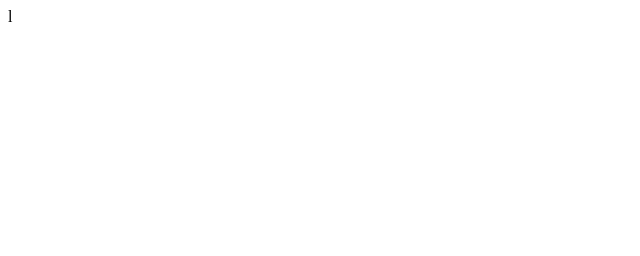
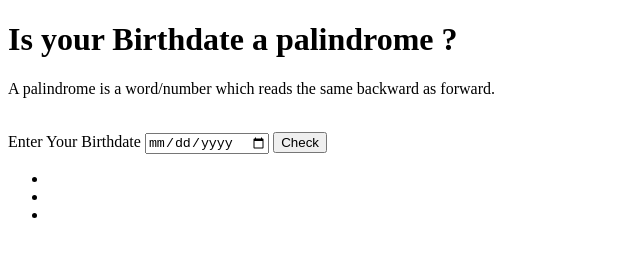
Before and after one commit to pradipgharge/Palindrome-Birthdate, a plain HTML site: page index.html in a window 1280 px wide. Shown: the whole page, without its empty margins (0-640 px from the left). Drawn offline with Linux system fonts and the light colour scheme.

Commit message:
Updated index.html

```diff
--- a/index.html
+++ b/index.html
@@ -7,6 +7,31 @@
     <title>Palindrome Birthdate</title>
 </head>
 <body>
+    <div class="container">
+        <h1>Is your Birthdate a palindrome ?</h1>
+        <p>A palindrome is a word/number which reads the same backward as forward.</p>
+        <div class="hero-img">
+            <img src="">
+        <div>
 
+        <div>
+            <label for="birth-date" class="label">Enter Your Birthdate</label>
+            <input type="date" id="birth-date">
+            <button>Check</button>
+            <div class="show-output"></div>
+            <div class="nearest-palindrome"></div>
+        </div>
+
+        <footer class="footer">
+            <ul class="unordered-list">
+                <li class="list-item">
+                </li>
+                <li class="list-item">
+                </li>
+                <li class="list-item">
+                </li>
+            </ul>
+        </footer>
+    </div>
 </body>
-</html>l
+</html>
```
